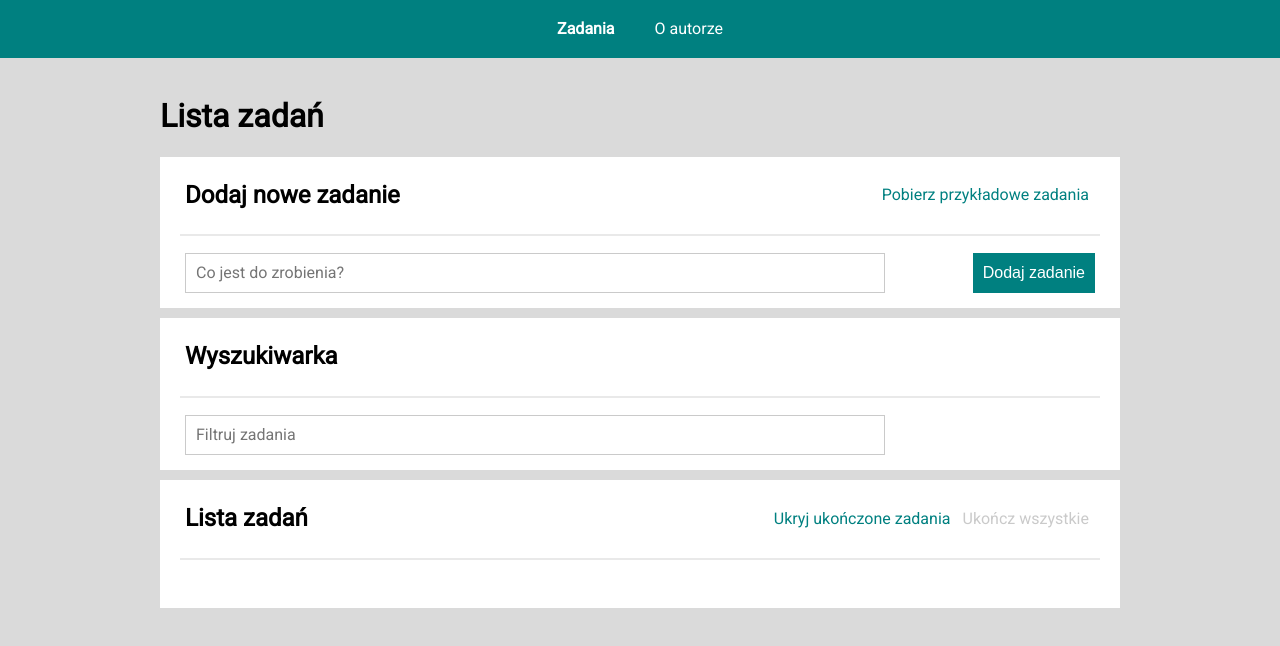
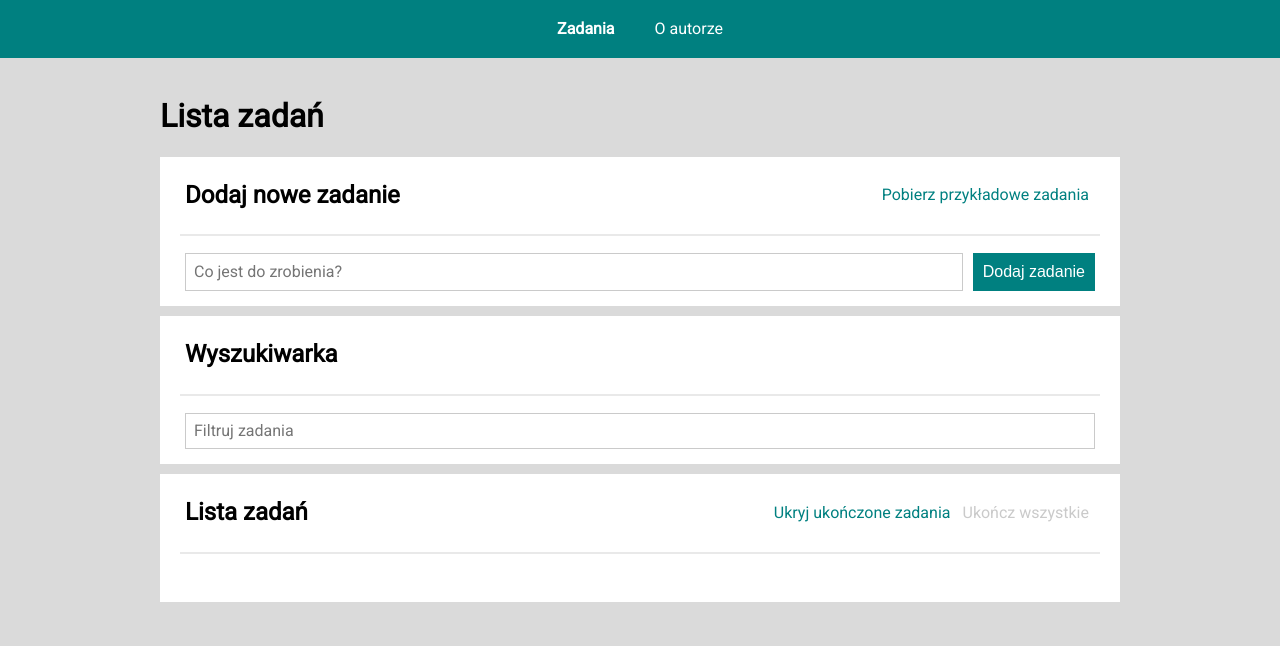
Before and after one commit to MajaCelej/todolist-react, a React (Create React App) app: page /#/zadania in a window 1280 px wide. Shown: the top 646 px of the page. Built offline with nearby package versions, Linux system fonts and the light colour scheme.

Commit message:
changed styles in input

```diff
--- a/src/features/tasks/TasksPage/Input/index.js
+++ b/src/features/tasks/TasksPage/Input/index.js
@@ -1,16 +1,8 @@
 import styled from "styled-components";
 
 export default styled.input`
-  border: 1px solid ${({ theme }) => theme.color.silver};
-  width: 700px;
-  padding: 10px;
-
-    @media (max-width: 700px) {
-        flex-basis: 100%;
-        margin-bottom: 10px;
-    }
-
-    @media (max-width: 992px) {
-        flex-basis: 100%;
-    }
+    padding: 8px;
+    border: 1px solid ${({ theme }) => theme.color.silver};
+    flex-grow: 1;
+    overflow: auto;
 `;
```
